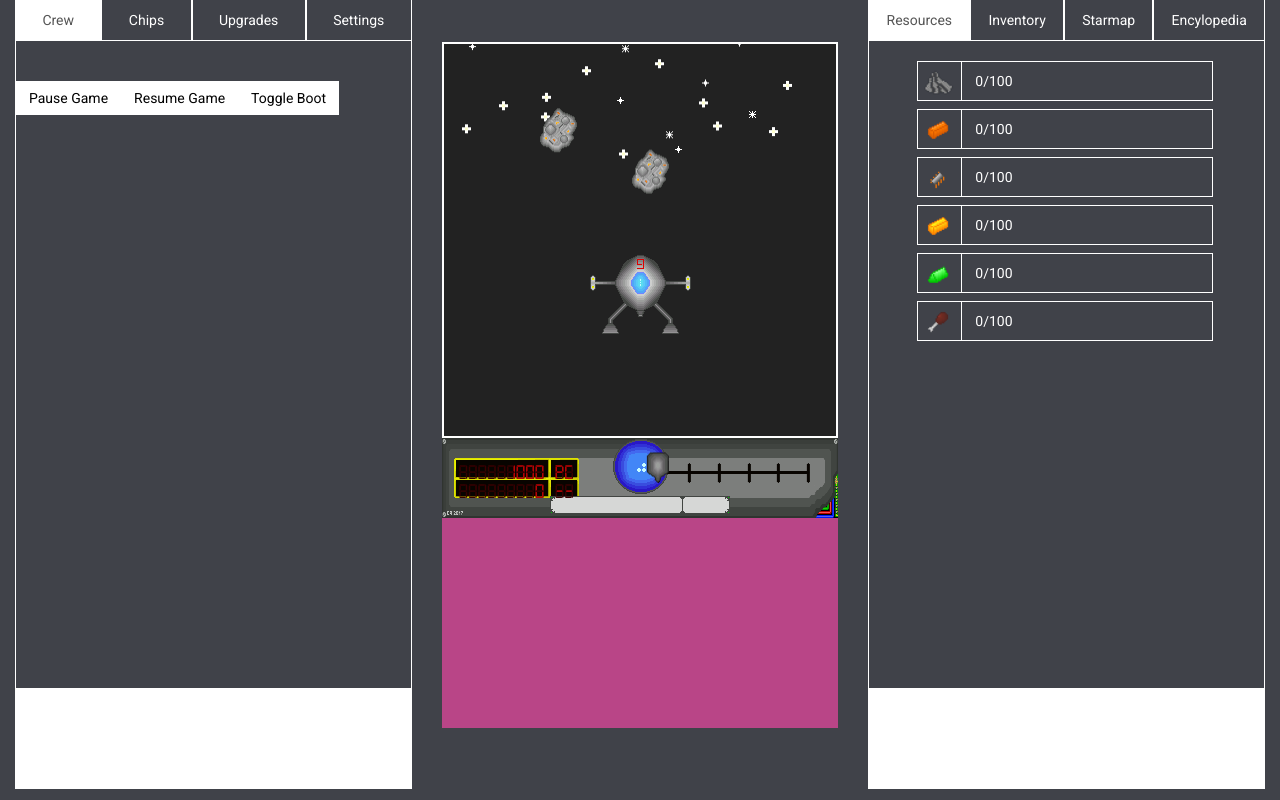
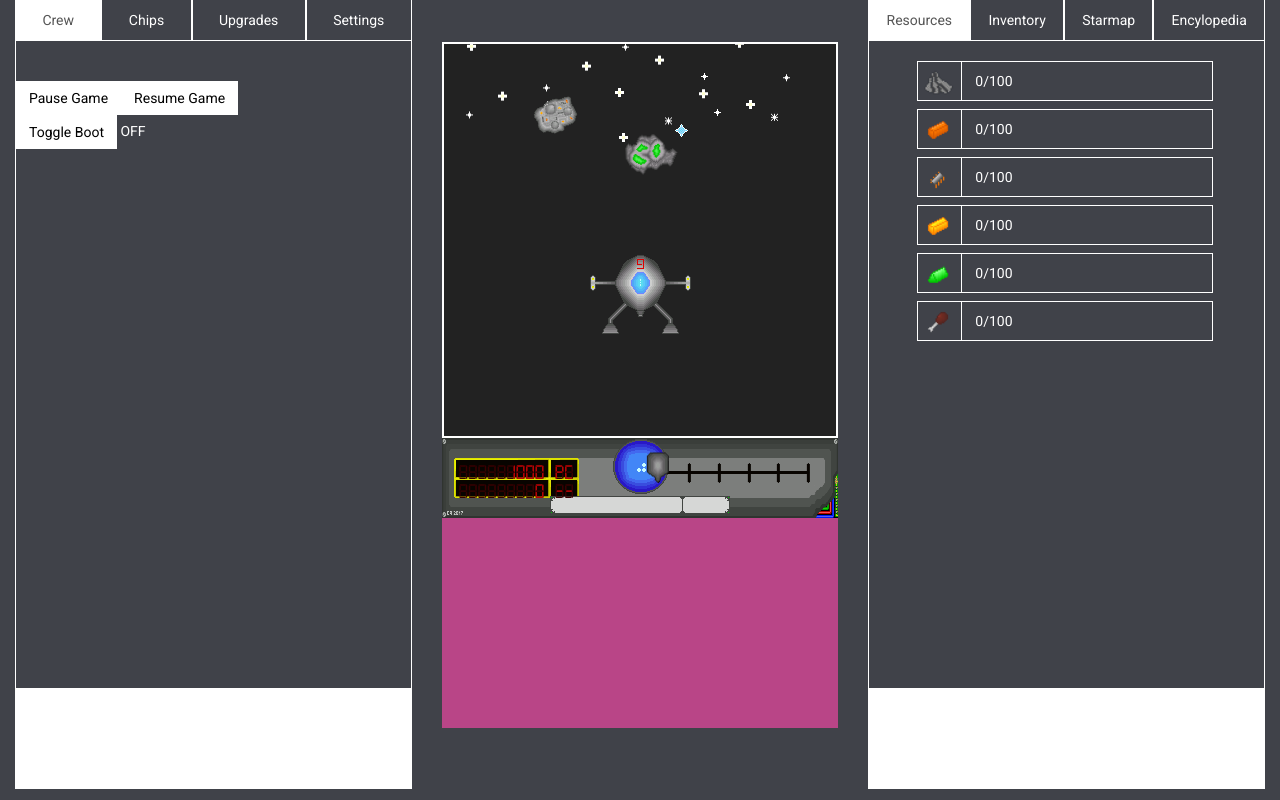
Before and after one commit to CriticalFuturistics/Cobalt9, a plain HTML site: page index.html in a window 1280 px wide. Drawn offline with nearby package versions, Linux system fonts and the light colour scheme.

Commit message:
Asteroid rotations and other stuff
- Crosshair no longer appears hovering the console.
- Asteroids now rotate at a random speed and on a random axis.
- Fixed uranium asteroids not mining uranium
- Insert meme here.
- Fixed Boot animation toggle (still defaults to false when you refresh, but will work properly when we implement the savefile).

```diff
--- a/api.js
+++ b/api.js
@@ -2,6 +2,11 @@
 function getRandom(min, max) {
 	return Math.floor(Math.random() * (max - min)) + min
 }
+// Same as getRandom, but returns a float.toFixed(fix)
+function getRandomFloat(min, max, fix) {
+	return ((Math.random() * (max - min)) + min).toFixed(fix)
+}
+
 // Properly case a string
 function caseString(s) {
 	return s.charAt(0).toUpperCase() + s.slice(1)
@@ -114,3 +119,8 @@ function typeText(jQString, text) {
 function clearTypeText(jQString) {
 	$(jQString).text("")
 }
+
+
+function toRad(deg) {
+	return (deg * Math.PI / 180).toFixed(3)
+}
--- a/data.js
+++ b/data.js
@@ -107,9 +107,8 @@ let gameData = {
 				chances : [60, 25, 10, 5]	// Chnces MUST be in decremental order and sum to 100
 			},
 			asteroids : {
-				srcs : ["src/sprite/a1.png", "src/sprite/a1.png", "src/sprite/a1.png", "src/sprite/a1.png", "src/sprite/a1.png"],
+				srcs : [],
 				images : [],
-				chances : [50, 30, 12, 6, 2]	// Chnces MUST be in decremental order
 			},
 
 			console : {
@@ -164,8 +163,8 @@ let gameData = {
 		isConsoleEventEnabled : false,
 		isGameEventEnabled : false,
 
-		starSpeed : 0.7,
-		asteroidSpeed : 0.9,
+		starSpeed : 0.6,
+		asteroidSpeed : 0.8,
 		starSpawnRate : 18,	// The lower, the more likely
 		asteroidSpawnRate : 120, // The lower, the more likely
 		lastAsteroidUniqueID : 0,
@@ -203,6 +202,12 @@ let gameData = {
 			{
 				id : 0,
 				src : "src/sprite/a1.png",
+				chance : 50,
+				rotation : [0.1, 0.6],
+				axis : {
+					x : [1, 2.5],
+					y : [1, 3]
+				},
 
 				// Base resources amound held
 				r : {
@@ -229,19 +234,51 @@ let gameData = {
 			{
 				id : 1,
 				src : "src/sprite/a1.png",
+				chance : 30,
+				rotation : [0.2, 0.6],
+				axis : {
+					x : [1, 2],
+					y : [1, 2]
+				},
+
 				r : {
-					titanium : 7,
+					titanium : 4,
 					copper : 12,
 					silicon: 2,
 					gold : 1,
 					uranium : 0,
 				},
 				multiplier : {
-					titanium : [0.8, 1.2],
+					titanium : [0.7, 1.1],
 					copper : [1, 1.3],
 					silicon: [1, 3],
 					gold : [0, 0.6],
 					uranium : [0, 0],
+				}
+			},
+			{
+				id : 2,
+				src : "src/sprite/a2.png",
+				chance : 12,
+				rotation : [0.3, 0.8],
+				axis : {
+					x : [1, 2],
+					y : [1, 2]
+				},
+
+				r : {
+					titanium : 0,
+					copper : 0,
+					silicon: 0,
+					gold : 0,
+					uranium : 7,
+				},
+				multiplier : {
+					titanium : [0.5, 1],
+					copper : [1.4, 2.6],
+					silicon: [0, 0],
+					gold : [0, 1],
+					uranium : [1.2, 2.7],
 				}
 			}
 		]
--- a/main.js
+++ b/main.js
@@ -54,12 +54,12 @@ function initHTML() {
 	$btnPause.appendTo($crewP)
 
 	let $btnResume = $("<a>", {"class" : "btn", "text" : "Resume Game", "onclick" : "resumeGameLoop()"})
-	$btnResume.click(resumeGameLoop())
 	$btnResume.appendTo($crewP)
 
 	let $btnToggleboot = $("<a>", {"class" : "btn", "text" : "Toggle Boot", "onclick" : "toggleBoot()"})
-	$btnToggleboot.click(toggleBoot())
+	$crewP.append('<br>')
 	$btnToggleboot.appendTo($crewP)
+	$crewP.append('<span id="isBoot"> OFF </span>')
 
 	// Populate Chips
 
@@ -120,7 +120,6 @@ function initHTML() {
 	// Populate Encylopedia
 
 
-
 }
 
 // General init
@@ -172,8 +171,15 @@ function loadAsteroids() {
 	consoleCanvas.width = $("#console").innerWidth()
     consoleCanvas.height = $("#console").innerHeight()
 
-	// Load Sprites
-	// Like in loadStars()
+	// Load Sprites (extracting the src from asteroidTypes)
+	for (k in gameData.consts.asteroidTypes) {
+		let thisSrc = gameData.consts.asteroidTypes[k].src
+
+		if (!gameData.src.sprites.asteroids.srcs.includes(thisSrc)) {
+			gameData.src.sprites.asteroids.srcs.push(thisSrc)
+		}
+	}
+
 	let srcs = gameData.src
 	for (let i = 0; i < srcs.sprites.asteroids.srcs.length; i++) {
 		let img = new Image()
@@ -182,7 +188,6 @@ function loadAsteroids() {
 
 		img.onload = function() {
 			gameData.src.sprites.asteroids.images[this.i] = img
-
 			let allAsteroidsLoaded = false
 
 			for (let j = 0; j < gameData.src.sprites.asteroids.srcs.length; j++) {
@@ -715,6 +720,19 @@ function renderAsteroids() {
 		let a = gameData.canvas.asteroids[i]
 		a.moveDown()
 
+		let transaltion = {
+			x : a.getCenterX() + a.getAxis().x,
+			//x : a.getCenterX() + 2,
+			y : a.getCenterY() + a.getAxis().y
+			//y : a.getCenterY() + 1
+		}
+		ctx.save()
+		ctx.translate(transaltion.x, transaltion.y)
+		a.rotate()
+		ctx.rotate(toRad(a.getRotation()))
+		ctx.translate(-transaltion.x, -transaltion.y)
+
+
 		// If the star reaches the end of the screen, remove it and shift the array.
 		// In case the img hasn't fully loaded yet.
 		let distance = 64
@@ -743,10 +761,11 @@ function renderAsteroids() {
 
 		// Draw the star
 		if (typeof a.img === 'undefined') {
-			console.log("ERROR: asteroid img Undefined. Ignoring asteroid.")
+			//console.log("ERROR: asteroid img Undefined. Ignoring asteroid.")
 		} else {
 			ctx.drawImage(a.img, a.x, a.y)
 		}
+		ctx.restore()
 	}
 }
 
@@ -863,8 +882,14 @@ function newAsteroid() {
 	// Private internal function
 	function createAsteroid(){
 		let ast = getRandomAsteroidType()
+		let srcIndex = 0
 		// Contrary to the stars, the sprite is based on the asteroid, not a random one
-		let sprite = gameData.src.sprites.asteroids.images[ast.id]
+		for (let i = 0; i < gameData.src.sprites.asteroids.srcs.length; i++) {
+			if (gameData.src.sprites.asteroids.srcs[i] == ast.src) {
+				srcIndex = i
+			}
+		}
+		let sprite = gameData.src.sprites.asteroids.images[srcIndex]
 		let a = new CanvasObj(x, 0, sprite, gameData.consts.asteroidSpeed)
 		if (!a.img) {
 			a.y = -64
@@ -882,10 +907,14 @@ function newAsteroid() {
 				gameData.consts.lastAsteroidUniqueID = 0
 			}
 		}
+
+		let astObj = new AsteroidObj(ast)
 		a.uniqueID = ast.uniqueID
+		a.setRotationAmount(astObj.getRotationAmount())
+		a.setAxis(astObj.getAxis())
 
 		gameData.canvas.asteroids.push(a)
-		gameData.asteroidsData.push(new AsteroidObj(ast))
+		gameData.asteroidsData.push(astObj)
 	}
 }
 
@@ -914,24 +943,42 @@ function getRandomStartPos(mapW, itemW) {
 function getRandomStarSprite() {
 	let n = 0
 	let chances = gameData.src.sprites.stars.chances
+	let r = getRandom(1, 100)
 
 	// Recursively analyze the percentage and get the index of the random star src
-	function getStarChance(i) {
-		let r = getRandom(1, 100)
+	function getStarChance(i, r) {
+		if (i >= chances.length) {
+			return 0
+		}
 		if (r <= chances[i]) {
-			return getStarChance(i + 1)
+			return getStarChance((i + 1), r)
 		} else {
 			return i
 		}
 	}
-	n = getStarChance(0)
+	n = getStarChance(0, r)
 
 	return gameData.src.sprites.stars.images[n]
 }
 
 function getRandomAsteroidType() {
-	let index = getRandom(0, gameData.consts.asteroidTypes.length)
-	let a = gameData.consts.asteroidTypes[index]
+	let r = getRandom(0, 100)
+	let asts = gameData.consts.asteroidTypes
+	let id = 0
+
+	function getAstChance(i, r) {
+		if (i >= asts.length) {
+			return asts[0]
+		}
+		if (r <= asts[i].chance) {
+			return getAstChance((i + 1), r)
+		} else {
+			return asts[i]
+		}
+	}
+
+	let a = getAstChance(0, r)
+	//console.log("> " + a.id)
 	return a
 }
 
@@ -1287,8 +1334,12 @@ function convertToKM(n, u) {
 
 
 function toggleBoot() {
-	// TODO
-	//settings.visual.isConsoleBoot = !settings.visual.isConsoleBoot
+	settings.visual.isConsoleBoot = !settings.visual.isConsoleBoot
+	if (settings.visual.isConsoleBoot) {
+		$('#isBoot').text(' ON')
+	} else {
+		$('#isBoot').text(' OFF')
+	}
 }
 
 
--- a/objects/asteroidObject.js
+++ b/objects/asteroidObject.js
@@ -4,17 +4,21 @@
 
 class AsteroidObj {
 	constructor(ast) {
-		this.typeID = ast.id
-		this.uniqueID = ast.uniqueID
+		this.typeID = parseInt(ast.id)
+		this.uniqueID = parseInt(ast.uniqueID)
 		this.baseResources = ast.r
+		this.src = ast.src
+		this.chance = ast.chance
 		this.multiplier = ast.multiplier
-		this.resources = this.calculateResources(this.baseResources, this.multiplier)
+		this.resources = this.calcResources(this.baseResources, this.multiplier)
 		this.currentResources = this.resources
+		this.rotationAmount = this.calcRotation(ast.rotation)
+		this.axis = this.calcAxis(ast.axis)
 	}
 
 	// When created, it calculates the max amount of resources
 	// in the asteroid depending on its type and RNG.
-	calculateResources(base, mult) {
+	calcResources(base, mult) {
 		let b = {
 			titanium : 0,
 			copper : 0,
@@ -28,6 +32,28 @@ class AsteroidObj {
 		}
 		return b
 	}
+
+	// Calculates the rotation at which the asteroid revolves (dgr/frame)
+	calcRotation(rot) {
+		return getRandomFloat(rot[0], rot[1], 2)
+	}
+
+	// Calculates a random offset for the axis on which it rotates
+	calcAxis(axis) {
+		let r = {
+			x : getRandomFloat(axis.x[0], axis.x[1], 1),
+			y : getRandomFloat(axis.y[0], axis.y[1], 1)
+		}
+
+		let sign = getRandom(0, 1)
+		if (sign == 0) { r.x = -r.x }
+
+		sign = getRandom(0, 1)
+		if (sign == 0) { r.y = -r.y }
+
+		return r
+	}
+
 
 
 	// Adds the mined resources to the player's inventory
@@ -124,7 +150,11 @@ class AsteroidObj {
 
 	// Getters and Setters
 	getTypeID() { return this.typeID }
+	getSrc() { return this.src }
+	getChance() { return this.chance }
 	getResources() { return this.currentResources }
+	getRotationAmount() { return this.rotationAmount }
+	getAxis() { return this.axis }
 
 	getAstID() {
 		for (let i = 0; i < gameData.canvas.asteroids.length; i++) {
--- a/objects/canvasObject.js
+++ b/objects/canvasObject.js
@@ -7,6 +7,9 @@ class CanvasObj {
 		this.y = y
 		this.scale = 1
 		this.img = img
+		this.rotationAmount = 0
+		this.rotation = 0
+		this.axis = 0
 
 		if (!this.img || !img) {
 			this.width = 0
@@ -34,8 +37,22 @@ class CanvasObj {
 		this.y = y
 	}
 
+	rotate() {
+		this.rotation += parseFloat(this.getRotationAmount())
+	}
 
 	// Getters and Setters
+
+	// Where dpf is "degrees per frame"
+	setRotationAmount(dpf) { this.rotationAmount = dpf }
+
+	getRotationAmount() { return parseFloat(this.rotationAmount).toFixed(1) }
+
+	getRotation() { return parseFloat(this.rotation).toFixed(1) }
+
+	setAxis(axis) { this.axis = axis }
+
+	getAxis() { return this.axis }
 
 	getX(){ return this.x }
 
@@ -45,5 +62,9 @@ class CanvasObj {
 
 	getHeight(){ return this.height }
 
+	getCenterX() { return this.getX() + (this.getWidth() / 2) }
+
+	getCenterY() { return this.getY() + (this.getHeight() / 2) }
+
 	getTicksLeft(){ return this.ticksLeft }
 }
--- a/style.css
+++ b/style.css
@@ -111,7 +111,7 @@ body { background: #40424A; }
 	background: #FFF;
 }
 
-#gameCanvas, canvas {
+#gameCanvas {
 	margin: 0;
 	padding: 0;
 	display: block;
```
